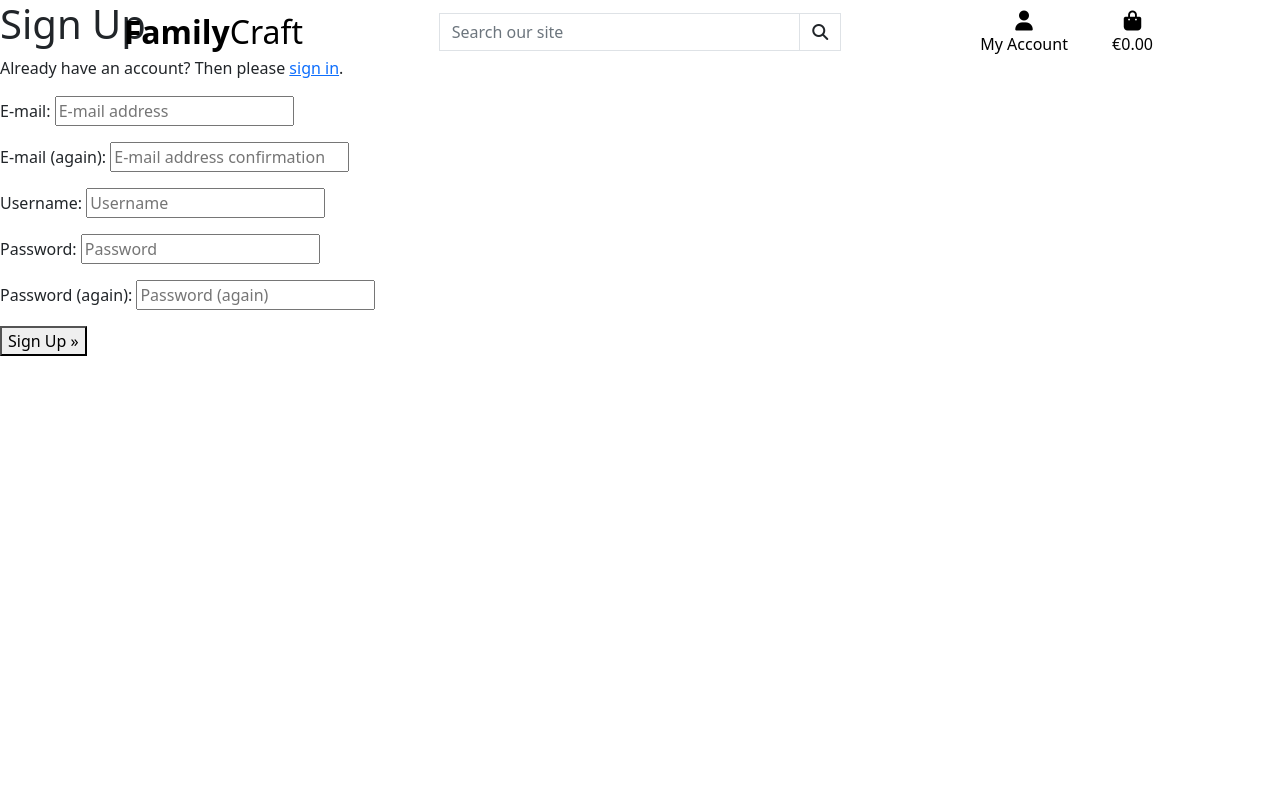
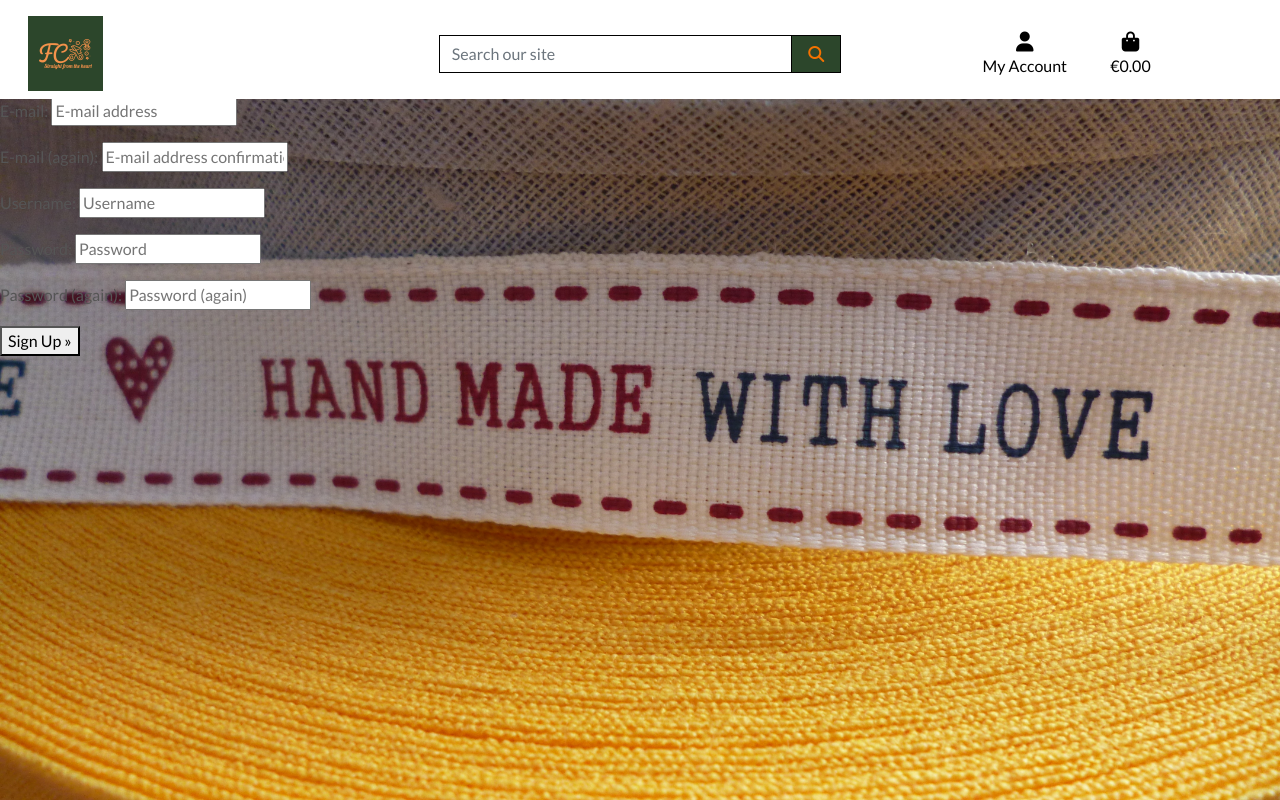
Before and after one commit to PiotrWojniak/MS4, a Django app: page /accounts/signup/ in a window 1280 px wide. Run offline with Django 3.2, Linux system fonts and the light colour scheme; some libraries are stand-ins or nearby versions.

Commit message:
Completed homepage header, css and add background image

```diff
--- a/family_craft/settings.py
+++ b/family_craft/settings.py
@@ -147,6 +147,10 @@ USE_TZ = True
 # https://docs.djangoproject.com/en/3.2/howto/static-files/
 
 STATIC_URL = '/static/'
+STATICFILES_DIRS = (os.path.join(BASE_DIR, 'static'),)
+
+MEDIA_URL = '/media/'
+MEDIA_ROOT = os.path.join(BASE_DIR, 'media')
 
 # Default primary key field type
 # https://docs.djangoproject.com/en/3.2/ref/settings/#default-auto-field
--- a/family_craft/urls.py
+++ b/family_craft/urls.py
@@ -15,9 +15,11 @@ Including another URLconf
 """
 from django.contrib import admin
 from django.urls import path, include
+from django.conf import settings
+from django.conf.urls.static import static
 
 urlpatterns = [
     path('admin/', admin.site.urls),
     path('accounts/', include('allauth.urls')),
     path('', include('home.urls')),
-]
+] + static(settings.MEDIA_URL, document_root=settings.MEDIA_ROOT)
--- /dev/null
+++ b/static/css/base.css
@@ -0,0 +1,81 @@
+html {
+    height: 100%;
+}
+
+body {
+    background: url('/media/craft-homemade.jpg') no-repeat center center fixed;
+    background-size: cover;
+    height: calc(100vh - 164px);
+    color: #555;
+    font-family: 'Lato';
+}
+
+/* from Bulma */
+.icon {
+    align-items: center;
+    display: inline-flex;
+    justify-content: center;
+    height: 1.5rem;
+    width: 1.5rem;
+}
+
+.logo-font {
+    text-transform: uppercase;
+}
+
+.main-logo-link {
+    width: fit-content;
+}
+
+.shop-now-button {
+    background: black;
+    color: rgb(255, 255, 255);
+    min-width: 260px;
+}
+
+.btn-fc {
+    background: #2C462B;
+    color: #F57200;
+}
+
+.shop-now-button:hover,
+.shop-now-button:active,
+.shop-now-button:focus,
+.btn-fc:hover,
+.btn-fc:active,
+.btn-fc:focus {
+    background:#F57200;
+    color: #2C462B;
+}
+
+.text-black {
+    color: #000 !important;
+}
+
+.border-black {
+    border: 1px solid black !important;
+}
+
+/* -------------------------------- Media Queries */
+
+/* Slightly larger container on xl screens */
+@media (min-width: 1200px) {
+  .container {
+    max-width: 80%;
+  }
+}
+
+/* fixed top navbar only on medium and up */
+@media (min-width: 992px) {
+    .fixed-top-desktop-only {
+        position: fixed;
+        top: 0;
+        right: 0;
+        left: 0;
+        z-index: 1030;
+    }
+
+    .header-container {
+        padding-top: 164px;
+    }
+}
--- a/templates/base.html
+++ b/templates/base.html
@@ -19,7 +19,7 @@
             <link rel="stylesheet" href="https://cdn.jsdelivr.net/npm/bootstrap@5.1.0/dist/css/bootstrap.min.css" integrity="sha384-KyZXEAg3QhqLMpG8r+8fhAXLRk2vvoC2f3B09zVXn8CA5QIVfZOJ3BCsw2P0p/We" crossorigin="anonymous">
             <!--link rel="stylesheet" href="https://stackpath.bootstrapcdn.com/bootstrap/4.4.1/css/bootstrap.min.css" integrity="sha384-Vkoo8x4CGsO3+Hhxv8T/Q5PaXtkKtu6ug5TOeNV6gBiFeWPGFN9MuhOf23Q9Ifjh" crossorigin="anonymous"-->
             <link rel="stylesheet" href="https://fonts.googleapis.com/css2?family=Lato&display=swap">
-            <!-- link rel="stylesheet" href="{% static 'css/base.css' %}"-->
+            <link rel="stylesheet" href="{% static 'css/base.css' %}">
         {% endblock %}
 
         {% block extra_css %}
@@ -51,11 +51,12 @@
 
     <body>
         <header class="container-fluid fixed-top">
-            <!-- Logo container -->
-            <div class="row">
+            <div id="topnav" class="row bg-white pt-lg-2 d-none d-lg-flex">
+                <!-- Logo container -->
                 <div class="col-12 col-lg-4 my-auto py-1 py-lg-0 text-center text-lg-left">
                     <a href="{% url 'home' %}" class="nav-link main-logo-link">
-                        <h2 class="logo-font text-black my-0"><strong>Family</strong>Craft</h2>
+                        <!-- h2 class="logo-font text-black my-0"><strong>Family</strong>Craft</h2 -->
+                        <img src="/media/Family_Craft.jpeg" height="75" width="75" alt="Brand-logo">
                     </a>
                 </div>
                 <!--Serching container-->
@@ -64,7 +65,7 @@
                         <div class="input-group w-100">
                             <input class="form-control border border-black rounded-0" type="text" name="q" placeholder="Search our site">
                             <div class="input-group-append">
-                                <button class="form-control btn btn-black border border-black rounded-0" type="submit">
+                                <button class="form-control btn btn-fc border border-black rounded-0" type="submit">
                                     <span class="icon">
                                         <i class="fas fa-search"></i>
                                     </span>
@@ -86,20 +87,20 @@
                             <div class="dropdown-menu border-0" aria-labelledby="user-options">
                                 {% if request.user.is_authenticated %}
                                     {% if request.user.is_superuser %}
-                                        <a href="{% url 'add_product' %}" class="dropdown-item">Product Management</a>
+                                        <a href="" class="dropdown-item">Product Management</a>
                                     {% endif %}
-                                    <a href="{% url 'profile' %}" class="dropdown-item">My Profile</a>
-                                    <a href="{% url 'account_logout' %}" class="dropdown-item">Logout</a>
+                                    <a href="" class="dropdown-item">My Profile</a>
+                                    <a href="" class="dropdown-item">Logout</a>
                                 {% else %}
-                                    <a href="{% url 'account_signup' %}" class="dropdown-item">Register</a>
-                                    <a href="{% url 'account_login' %}" class="dropdown-item">Login</a>
+                                    <a href="" class="dropdown-item">Register</a>
+                                    <a href="" class="dropdown-item">Login</a>
                                 {% endif %}
                             </div>
                         </li>
                         <!-- shopping bag -->
                         <li class="list-inline-item">
                             <a class="{% if grand_total %}text-info font-weight-bold{% else %}text-black{% endif %} nav-link"
-                                href="{% url 'view_bag' %}">
+                                href="">
                                 <div class="text-center">
                                     <div><i class="fas fa-shopping-bag fa-lg"></i></div>
                                     <p class="my-0">
```
Also changed, not shown: home/templates/home/index.html (+3 -4 lines), media/Family_Craft.jpeg (renamed from media/Family-Craft.jpeg), media/craft-homemade.jpg (added), media/palette.png (added).
